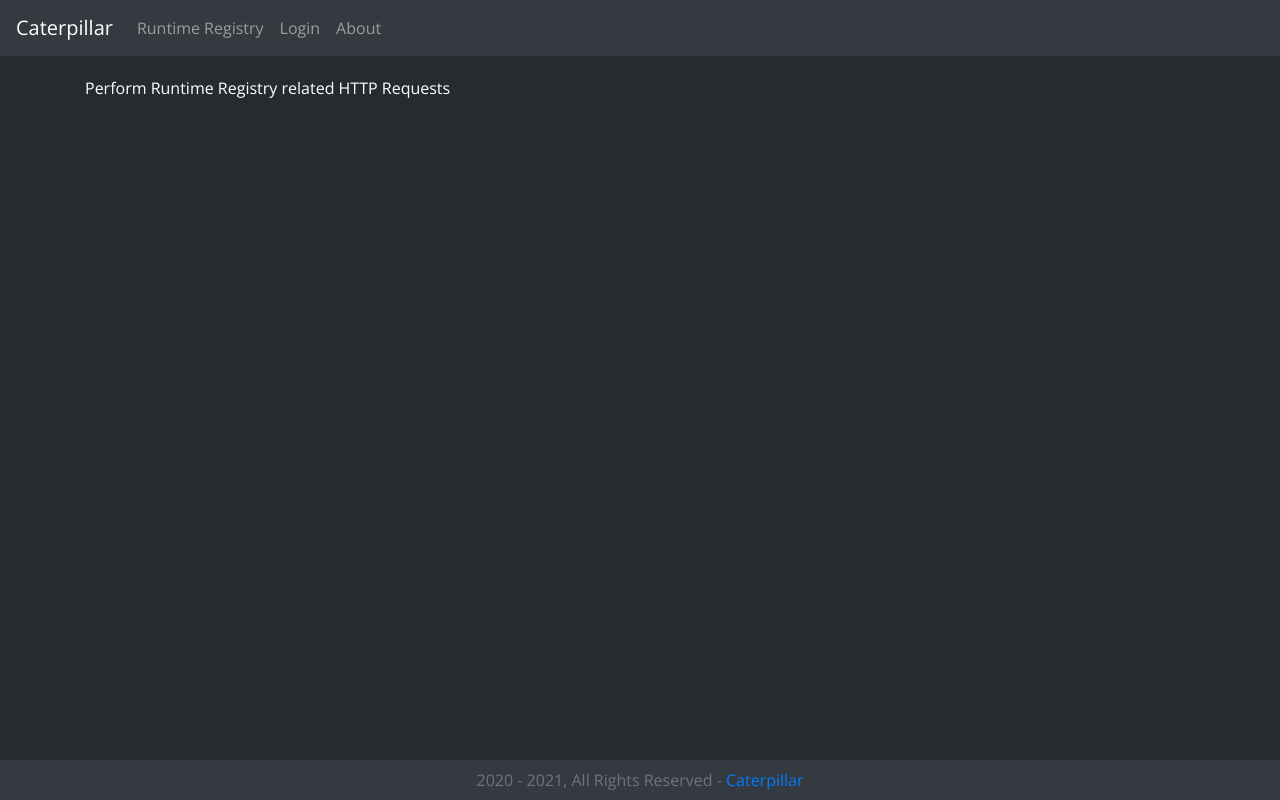
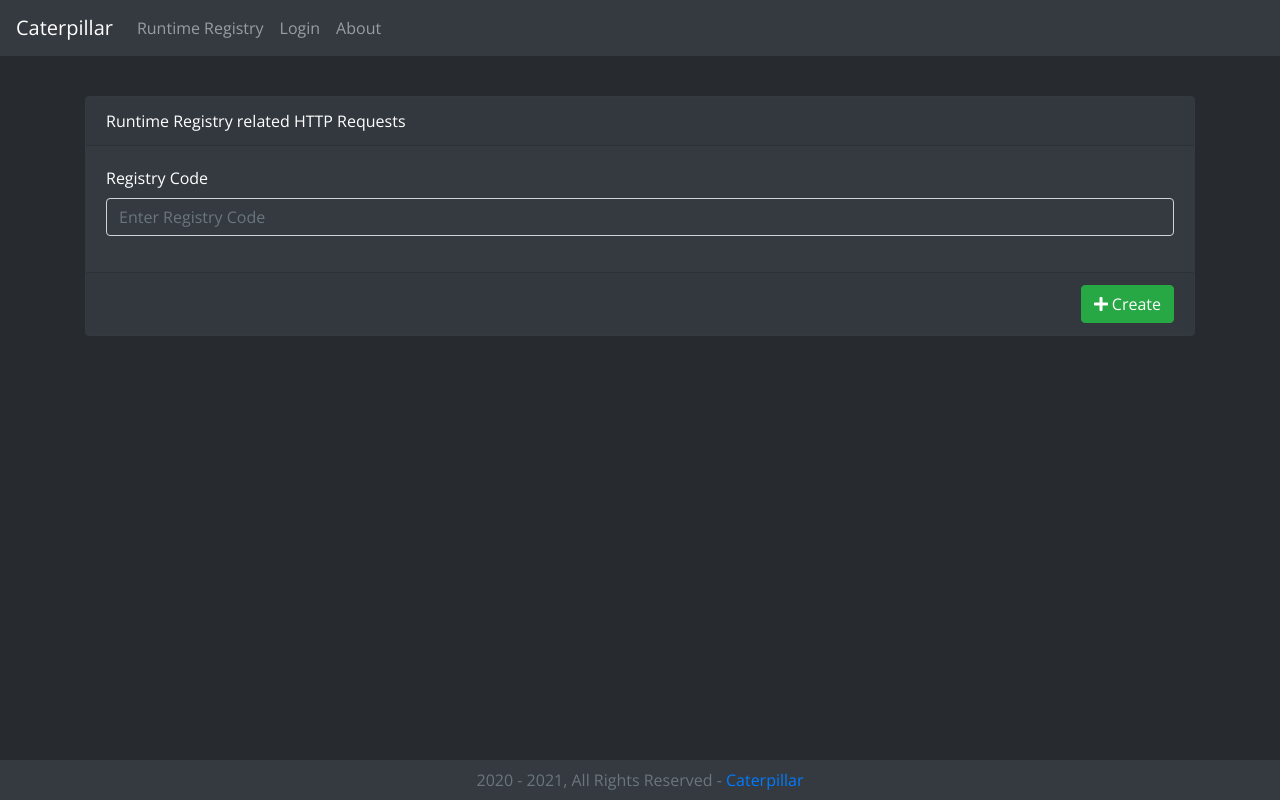
Before and after one commit to mirlindm/caterpillar-core-frontend, a React app: page /registry in a window 1280 px wide. Built offline with nearby package versions, Linux system fonts and the light colour scheme.

Commit message:
Form for Runtime Registry Added and Icon Support

```diff
--- a/package.json
+++ b/package.json
@@ -3,6 +3,9 @@
   "version": "0.1.0",
   "private": true,
   "dependencies": {
+    "@fortawesome/fontawesome-svg-core": "^1.2.30",
+    "@fortawesome/free-solid-svg-icons": "^5.14.0",
+    "@fortawesome/react-fontawesome": "^0.1.11",
     "autoprefixer": "7.1.6",
     "axios": "^0.20.0",
     "babel-core": "6.26.0",
--- a/src/App.js
+++ b/src/App.js
@@ -14,7 +14,7 @@ class App extends Component {
 
   render() {
     const marginTop = {
-      marginTop: "20px"
+      marginTop: "40px"
     };
 
     return (
@@ -34,6 +34,13 @@ class App extends Component {
              {/* <Registry /> */}
             </Col>
           </Row>
+
+          {/* <Row>
+            <Col lg={12} style={marginTop}>
+              <Registry/>
+            </Col>
+          </Row> */}
+
         </Container>
 
         <Footer/>
--- a/src/components/Registry.js
+++ b/src/components/Registry.js
@@ -1,10 +1,66 @@
 import React, { Component } from 'react';
 
+import {Card, Form, Button, Col} from 'react-bootstrap';
+import {FontAwesomeIcon} from '@fortawesome/react-fontawesome';
+import {faPlus} from '@fortawesome/free-solid-svg-icons';
+
+
 class Registry extends Component {
+    constructor(props) {
+        super(props);
+
+        this.state = {
+            registry: ''
+        }
+
+        this.registryChangeHandler = this.registryChangeHandler.bind(this);
+        this.createRegistryHandler = this.createRegistryHandler.bind(this);
+
+    }
+
+    createRegistryHandler(event) {
+        alert('registry code: ' + this.state.registry);
+        event.preventDefault();
+    }
+
+    registryChangeHandler(event) {
+        this.setState({
+            [event.target.name]: event.target.value
+        });
+    }
+
+
+
+
     render () {
         return (
             <div className="text-white">
-                Perform Runtime Registry related HTTP Requests
+                {/* <p>Perform Runtime Registry related HTTP Requests</p> */}
+                <Card className={"border border-dark bg-dark text-white"}>
+                    <Card.Header>Runtime Registry related HTTP Requests</Card.Header>
+                    <Form onSubmit={this.createRegistryHandler} id="registry">
+                        <Card.Body>
+                            <Form.Row>
+                                <Form.Group as={Col} controlId="formGridTitle" >
+                                    <Form.Label>Registry Code</Form.Label>
+                                    <Form.Control required
+                                        type="text"
+                                        name="registry"
+                                        value={this.state.registry}
+                                        onChange={this.registryChangeHandler}
+                                        className={"bg-dark text-white"}
+                                        placeholder="Enter Registry Code" />
+                                </Form.Group>
+                            </Form.Row>
+
+                        </Card.Body>
+                        <Card.Footer style={{"textAlign": "right"}}>
+                            <Button variant="success" type="submit">
+                            <FontAwesomeIcon icon={faPlus} /> Create
+                            </Button>
+                        </Card.Footer>
+                    </Form>
+                </Card>
             </div>
         );
     }
```
Also changed, not shown: 1 other file (tests, documents, lock files or other folders).
